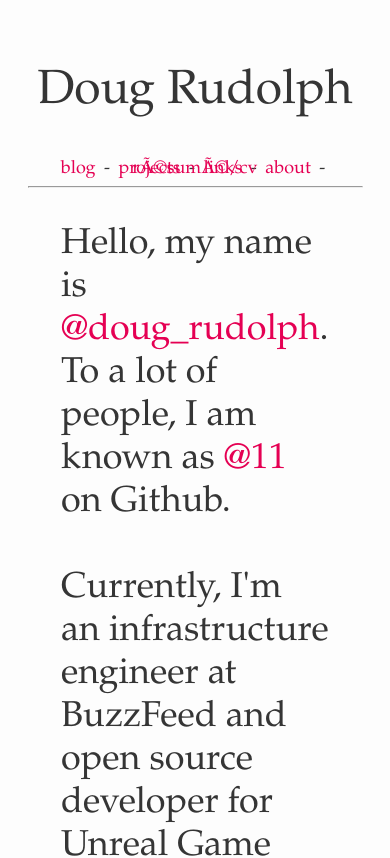
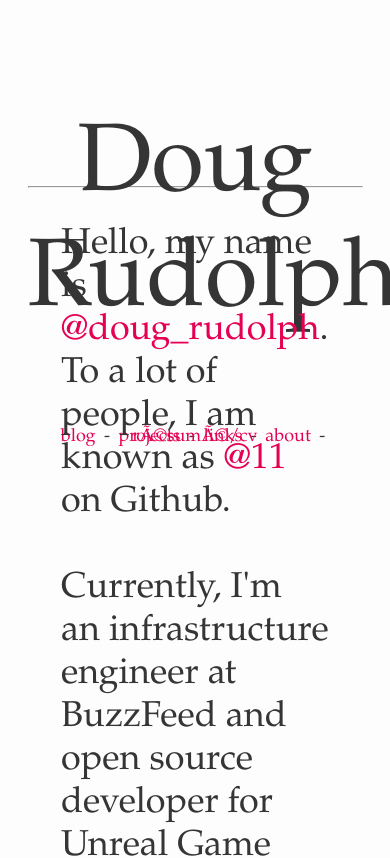
Before and after one commit to 11/dougrudolph, a plain HTML site: page index.html in a window 390 px wide. Shown: the top 858 px of the page. Drawn offline with Linux system fonts and the light colour scheme.

Commit message:
pls increase mobile title size

```diff
--- a/theme.css
+++ b/theme.css
@@ -228,7 +228,7 @@ nav ul li a:hover{
         padding-top: 2%;
         display: block;
         text-align: center;
-        font: normal 200% Palatino, "Palatino Linotype", serif;
+        font: normal 400% Palatino, "Palatino Linotype", serif;
     }
 
     nav{
```
